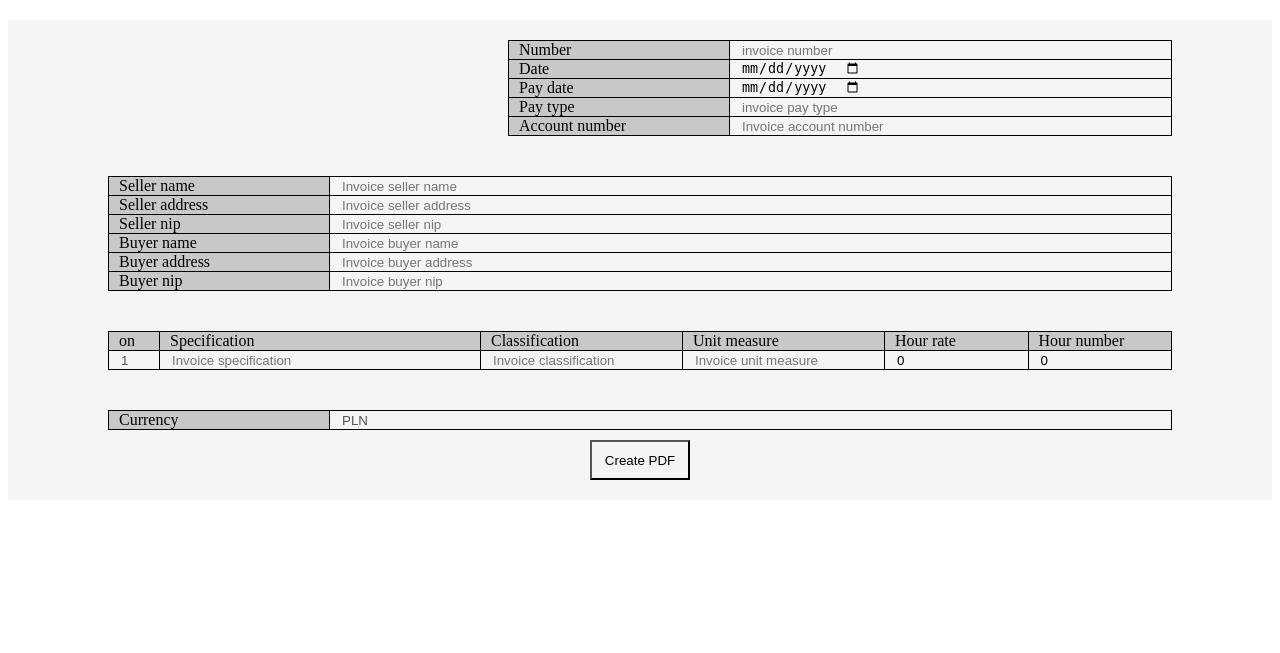
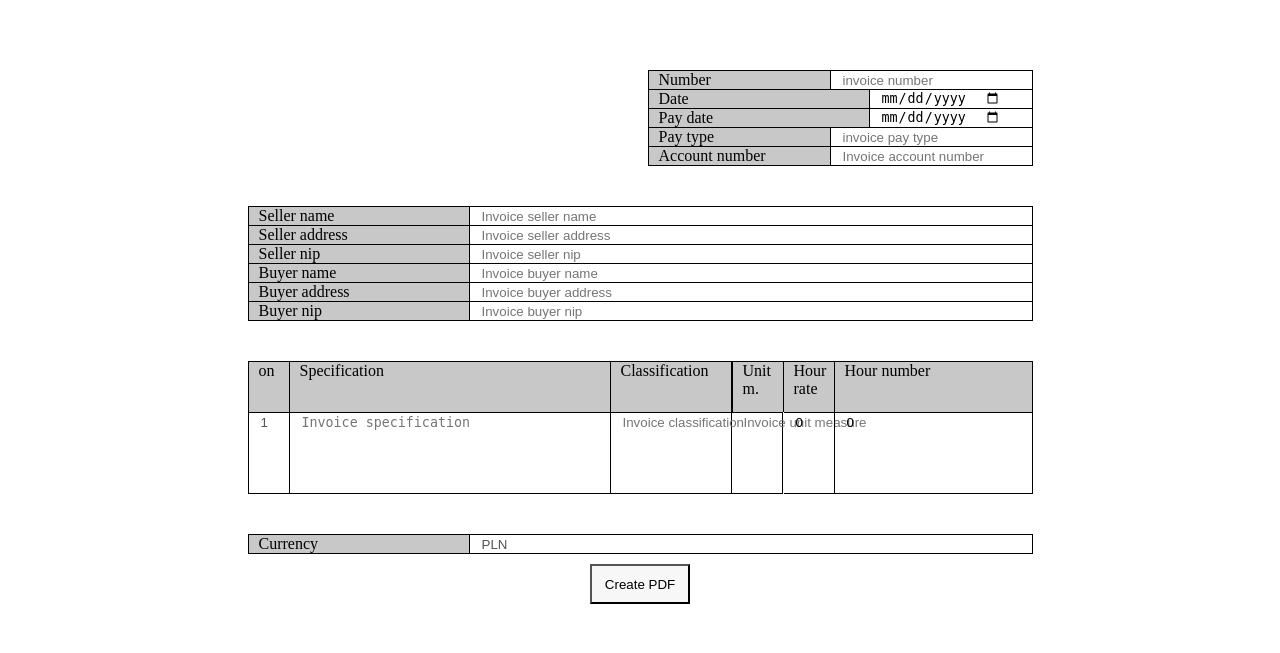
Before and after one commit to delektowski/invoicer, a FastAPI app: page / in a window 1280 px wide. Shown: the top 653 px of the page. Run offline with FastAPI, Linux system fonts and the light colour scheme; data comes from the database, SQL or seed files in the repository.

Commit message:
align pdf width

```diff
--- a/static/styles.css
+++ b/static/styles.css
@@ -3,9 +3,20 @@ body {
 }
 
 .container {
-    padding: 20px 100px;
+    max-width: 785px;
+
+    padding-block: 50px;
     margin: 20px auto;
-    background-color: whitesmoke
+}
+
+input {
+    border: none;
+    background-image: none;
+    background-color: transparent;
+    -webkit-box-shadow: none;
+    -moz-box-shadow: none;
+    box-shadow: none;
+    outline: none;
 }
 
 .field--gray {
@@ -21,7 +32,7 @@ body {
 .field--gray--columns {
 
     padding: 0 10px;
-
+    height: 50px;
     border: 1px black solid;
     background-color: rgb(200, 200, 200);
     border-bottom: none;
@@ -39,18 +50,60 @@ body {
 }
 
 .field--column {
+    height: 80px;
     padding: 0 10px;
     border: 1px black solid;
     border-bottom: none;
     border-left: none;
 }
 
+
+.field--gray--columns__on {
+    width: 20px;
+}
+
 .field--column__on {
-    width: 30px;
+    width: 20px;
 }
 
 .field--column__specification {
     width: 300px;
+}
+
+.field--gray--columns__specification {
+    width: 300px;
+}
+
+.field--column__classification {
+    width: 100px;
+}
+
+.field--gray--columns__classification {
+    width: 100px;
+}
+
+.field--column__unit-measure {
+    width: 30px;
+}
+
+.field--gray--columns__unit-measure {
+    width: 30px;
+}
+
+.field--column__hour-rates {
+    width: 30px;
+}
+
+.field--gray--columns__hour-rates {
+    width: 30px;
+}
+
+.field--column__hours-number {
+    width: 177px;
+}
+
+.field--gray--columns__hours-number {
+    width: 177px;
 }
 
 .field--border-bottom {
@@ -72,14 +125,6 @@ body {
     margin: 0;
 }
 
-.field--gray--columns__on {
-    width: 30px;
-}
-
-.field--gray--columns__specification {
-    width: 300px;
-}
-
 .fields-container {
     display: -webkit-box;
     display: flex;
@@ -88,12 +133,6 @@ body {
 }
 
 .fields-container--columns {
-    -webkit-box-flex: 5;
-    -webkit-flex: 5;
-    flex: 5;
-}
-
-.fields-container--columns__on {
     -webkit-box-flex: 1;
     -webkit-flex: 1;
     flex: 1;
@@ -108,7 +147,6 @@ body {
     display: flex;
     -webkit-box-pack: start;
     justify-content: start;
-
 }
 
 .horizontal-empty-space {
@@ -116,7 +154,7 @@ body {
     height: 40px;
 }
 
-input {
+textarea {
     border: none;
     background-image: none;
     background-color: transparent;
@@ -124,6 +162,8 @@ input {
     -moz-box-shadow: none;
     box-shadow: none;
     outline: none;
+    width: 100%;
+    resize: none;
 }
 
 .fields-container>button {
--- a/templates/invoice_form.html
+++ b/templates/invoice_form.html
@@ -130,7 +130,7 @@
             <div class="horizontal-empty-space"></div>
 
             <div class="invoice-specs">
-                <div class="fields-container--columns fields-container--columns__on">
+                <div>
                     <div class="field--gray--columns field--gray--columns__on">
                         <h2>on</h2>
                     </div>
@@ -139,51 +139,51 @@
                             placeholder="Invoice specification" value="1">
                     </div>
                 </div>
-                <div class="fields-container--columns">
+                <div>
                     <div class="field--gray--columns field--gray--columns__specification field--border-left-none">
                         <h2>Specification</h2>
                     </div>
-                    <div class="field--column field--border-bottom">
-                        <input type="text" id="invoice-specification" name="invoice_specification"
-                            placeholder="Invoice specification" value="{{invoice_specification}}">
+                    <div class="field--column field--column__specification field--border-bottom">
+                        <textarea rows="4" cols="50" id="invoice-specification" name="invoice_specification"
+                            placeholder="Invoice specification">{{invoice_specification}}</textarea>
                     </div>
                 </div>
 
-                <div class="fields-container--columns">
-                    <div class="field--gray--columns field--border-left-none ">
+                <div>
+                    <div class="field--gray--columns field--gray--columns__classification field--border-left-none ">
                         <h2>Classification</h2>
                     </div>
-                    <div class="field--column  field--border-bottom">
+                    <div class="field--column field--column__classification  field--border-bottom">
                         <input type="text" id="invoice-classification" name="invoice_classification"
                             placeholder="Invoice classification" value="{{invoice_classification}}"><br>
                     </div>
                 </div>
 
-                <div class="fields-container--columns">
-                    <div class="field--gray--columns field--border-left-none">
-                        <h2>Unit measure</h2>
+                <div>
+                    <div class="field--gray--columns field--gray--columns__unit-measure">
+                        <h2>Unit m.</h2>
                     </div>
-                    <div class="field--column  field--border-bottom">
+                    <div class="field--column field--column__unit-measure  field--border-bottom">
                         <input type="text" id="invoice-unit-measure" name="invoice_unit_measure"
                             placeholder="Invoice unit measure" value="{{invoice_unit_measure}}"><br>
                     </div>
                 </div>
 
-                <div class="fields-container--columns">
-                    <div class="field--gray--columns field--border-left-none ">
+                <div>
+                    <div class="field--gray--columns field--gray--columns__hour-rates field--border-left-none ">
                         <h2>Hour rate</h2>
                     </div>
-                    <div class="field--column  field--border-bottom">
+                    <div class="field--column field--column__hour-rates  field--border-bottom">
                         <input type="number" id="invoice-hour-rates" name="invoice_hour_rates"
                             placeholder="Invoice hour rates" value="{{invoice_hour_rates}}" min="1" max="999"><br>
                     </div>
                 </div>
 
-                <div class="fields-container--columns">
-                    <div class="field--gray--columns field--border-left-none ">
+                <div>
+                    <div class="field--gray--columns field--gray--columns__hours-number field--border-left-none ">
                         <h2>Hour number</h2>
                     </div>
-                    <div class="field--column  field--border-bottom">
+                    <div class="field--column field--column__hours-number  field--border-bottom">
                         <input type="number" id="invoice-hours-number" name="invoice_hours_number"
                             placeholder="Invoice hours number" value="{{invoice_hours_number}}" min="1" max="999"><br>
                     </div>
@@ -191,7 +191,6 @@
             </div>
 
             <div class="horizontal-empty-space"></div>
-
             <div class="fields-container">
                 <div class="field--gray field--border-bottom">
                     <h2>Currency</h2>
```
Also changed, not shown: pdf_creator.py (+4 -4 lines).
